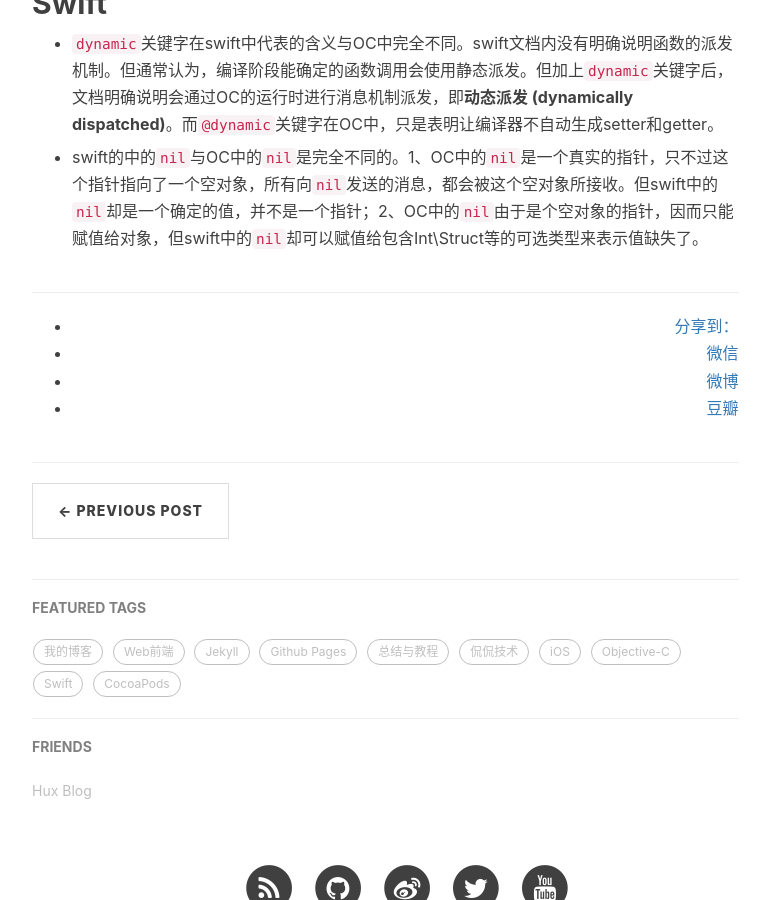
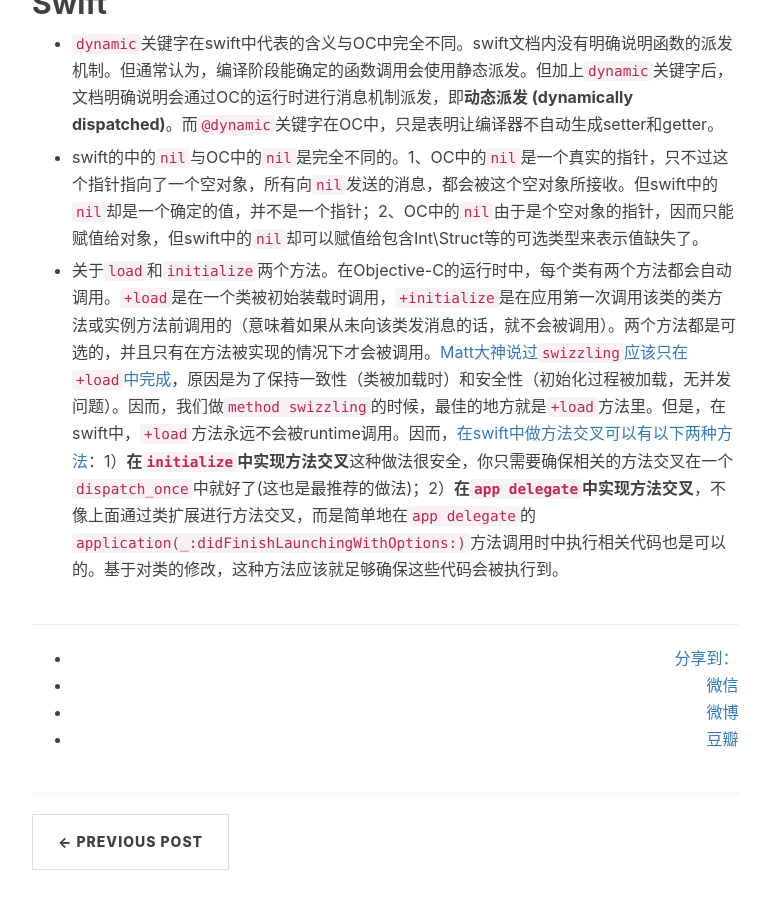
Before and after one commit to zerOOneSmith/parsifalc.github.io, a Jekyll site: the page built from _posts/2017-02-10-iOSTips.md, in a window 1280 px wide and 900 px high, scrolled down 2770 px. Shown: the whole window, without its empty margins (233-1003 px from the left). Built offline with Jekyll 4.4.1, drawn with Linux system fonts in a browser that asks for light colours; nearby versions of some CDN libraries; comment, search, counter and statistics services are not loaded.

Commit message:
update post.

```diff
--- a/_posts/2017-02-10-iOSTips.md
+++ b/_posts/2017-02-10-iOSTips.md
@@ -100,3 +100,6 @@
 
 
 - swift的中的`nil`与OC中的`nil`是完全不同的。1、OC中的`nil`是一个真实的指针，只不过这个指针指向了一个空对象，所有向`nil`发送的消息，都会被这个空对象所接收。但swift中的`nil`却是一个确定的值，并不是一个指针；2、OC中的`nil`由于是个空对象的指针，因而只能赋值给对象，但swift中的`nil`却可以赋值给包含Int\Struct等的可选类型来表示值缺失了。
+
+
+- 关于`load`和`initialize`两个方法。在Objective-C的运行时中，每个类有两个方法都会自动调用。`+load`是在一个类被初始装载时调用，`+initialize`是在应用第一次调用该类的类方法或实例方法前调用的（意味着如果从未向该类发消息的话，就不会被调用）。两个方法都是可选的，并且只有在方法被实现的情况下才会被调用。[Matt大神说过`swizzling`应该只在`+load`中完成](http://nshipster.cn/method-swizzling/)，原因是为了保持一致性（类被加载时）和安全性（初始化过程被加载，无并发问题）。因而，我们做`method swizzling`的时候，最佳的地方就是`+load`方法里。但是，在swift中，`+load`方法永远不会被runtime调用。因而，[在swift中做方法交叉可以有以下两种方法](http://nshipster.cn/swift-objc-runtime/)：1）**在`initialize`中实现方法交叉**这种做法很安全，你只需要确保相关的方法交叉在一个 `dispatch_once`中就好了(这也是最推荐的做法)；2）**在`app delegate`中实现方法交叉**，不像上面通过类扩展进行方法交叉，而是简单地在`app delegate`的 `application(_:didFinishLaunchingWithOptions:)`方法调用时中执行相关代码也是可以的。基于对类的修改，这种方法应该就足够确保这些代码会被执行到。
```
